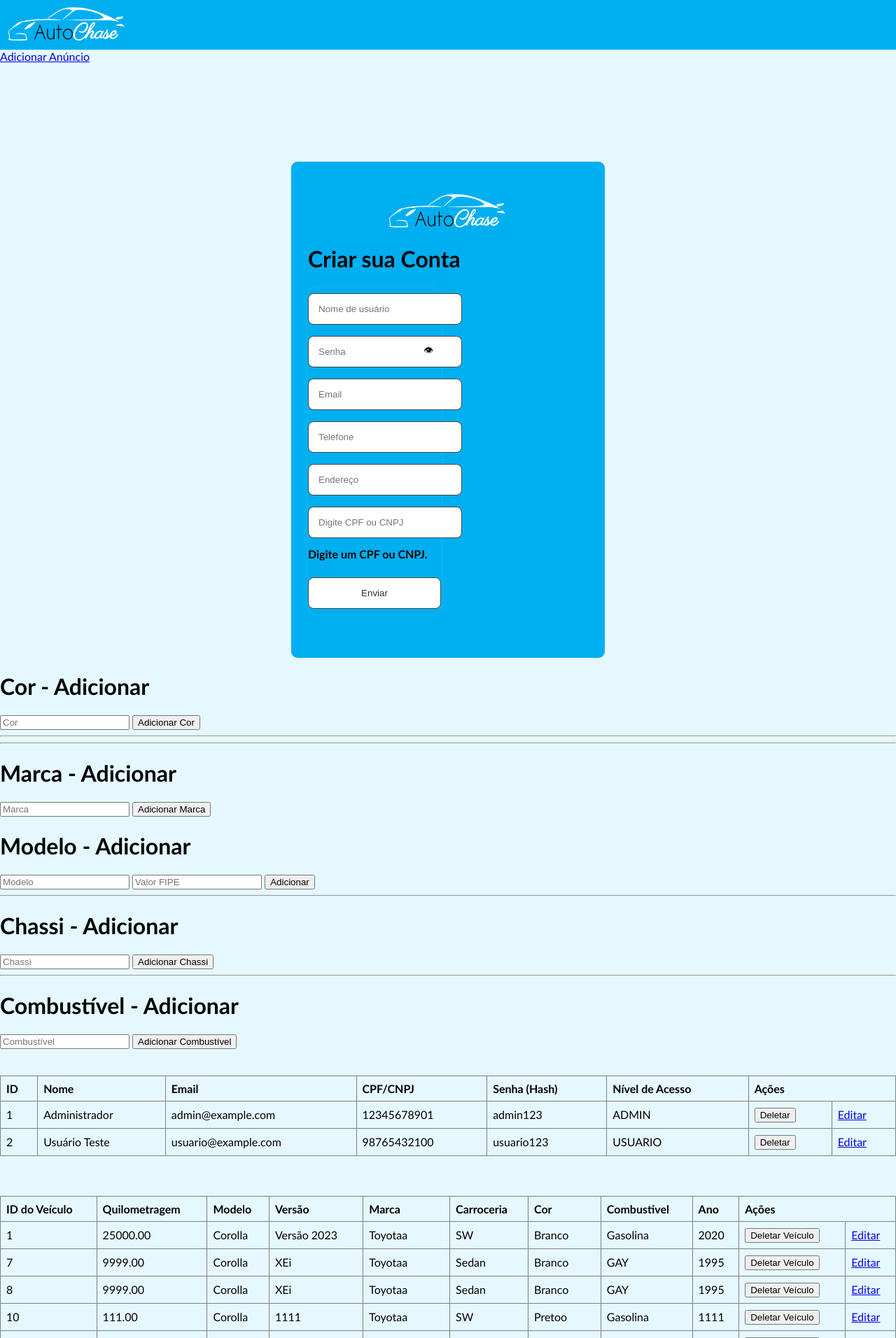
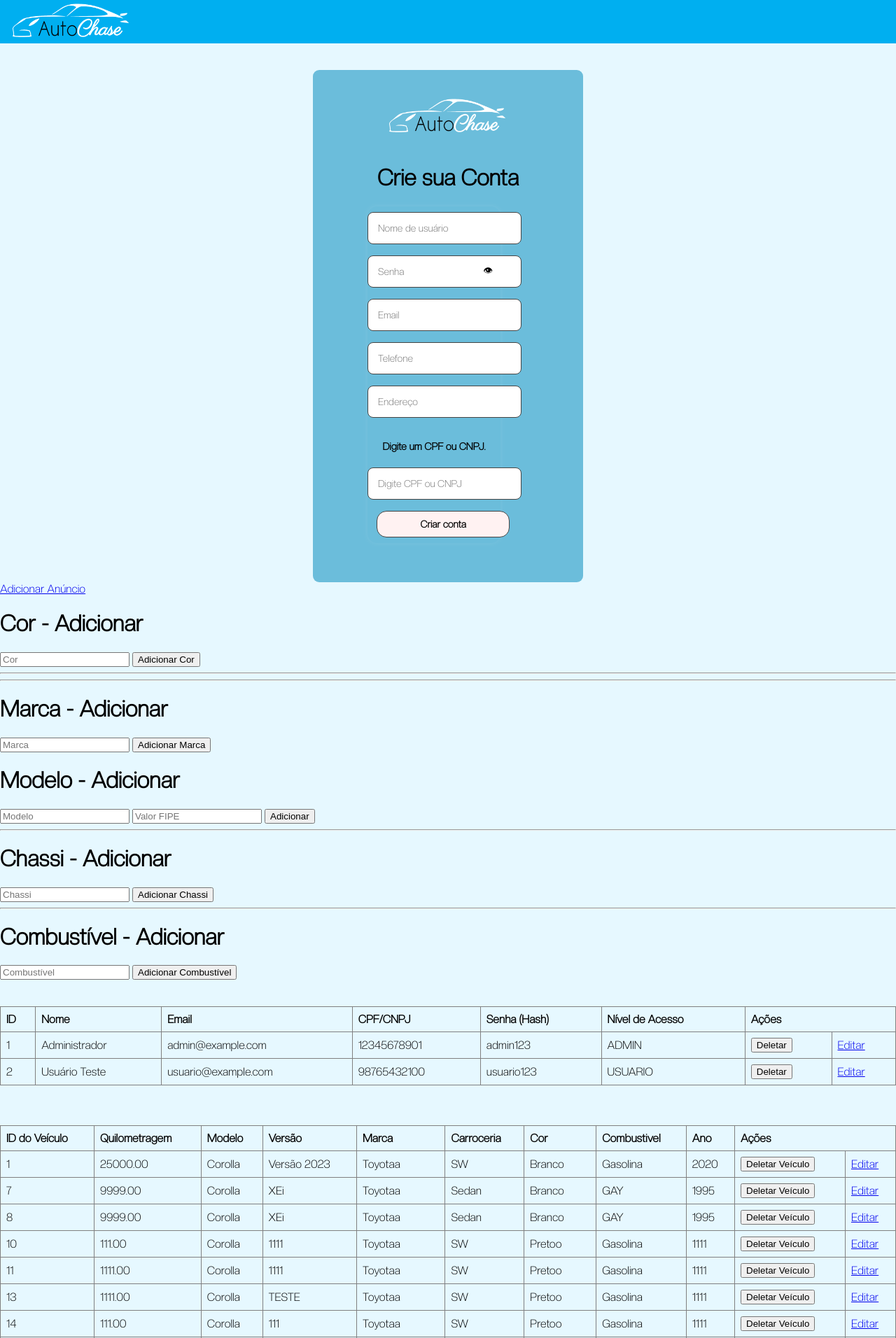
Before and after one commit to OtavioDSP/auto-chase, a PHP site: page / in a window 1280 px wide. Shown: the top 1912 px of the page at 70% size. Run offline with PHP 8.4, Linux system fonts and the light colour scheme; data comes from the database, SQL or seed files in the repository; data that the repository does not hold is empty.

Commit message:
Muitas mudanças no CSS, adicionado uma source para fontes de texto, adicionado guias e notas com informações valiosas de suma importancia pro projeto, mudanças leves no backend no index.php pra finalizar o dia.

```diff
--- a/index.php
+++ b/index.php
@@ -6,6 +6,11 @@
     <meta name="viewport" content="width=device-width, initial-scale=1.0">
     <title>Cadastro Usuário</title>
 </head>
+<!-- inicio das anotacoes do que fazer:
+ futuramente vamos separar essa index da parte de login pra um botao no HEADER,
+ onde vai levar pra uma nova pagina que é somente do login e provavelmente,
+ vamos localizar isso no /src/routes, criar um arquivo ''login.php'' e lá vamo deixar essa parte,
+ depois vamos separando tudo, tudo em 'rotas' diferentes pra ficar bem organizado e nao bagunçar tudo. -->
 <body>
     <header>
         <div class="header-left">
@@ -19,11 +24,11 @@
         <div class="header-right">
         </div>
     </header>
-    <a href="src/routes/anuncio.php">Adicionar Anúncio</a>
+    <!-- inicio do LOGIN -->
     <form action="src/php/global/global.php" method="post">
         <div class="login-container">
             <h5><img src="src/img/autochase logo 911 branco auto preto chase branco sc.png" alt="logo" class="logo"></h5>
-            <h1>Criar sua Conta</h1>
+            <h1>Crie sua Conta</h1>
 
             <div class="form">
                 <input type="text" name="usuario_nome" placeholder="Nome de usuário" required>
@@ -34,15 +39,18 @@
                 <input type="email" name="usuario_email" placeholder="Email" required>
                 <input type="text" name="usuario_telefone" placeholder="Telefone" required>
                 <input type="text" name="usuario_endereco" placeholder="Endereço" required>
+                <br>
+                <!-- troquei tbm o P id resultado pra h3 resultado -->
+                <h3 id="resultado">Digite um CPF ou CNPJ.</h3>
                 <input type="text" id="documento" oninput="verificarDocumento()" name="doc_cpf_cnpj" placeholder="Digite CPF ou CNPJ" required >
-                <p id="resultado">Digite um CPF ou CNPJ.</p>
-
-                <input type="submit" value="Enviar" name="criar_conta">
+                <!-- vou trocar o nome do value="Enviar" para Criar conta, caso de bug volte pro nome anterior -->
+                <input type="submit" placeholder="Criar conta" class="submit" value="Criar conta"  name="criar_conta">
             </div>
             <br><br>
         </div>
     </form>
-
+<!-- fim do LOGIN -->
+ <a href="src/routes/anuncio.php">Adicionar Anúncio</a>
     <form action="src/php/global/global.php" method="POST">
         <h1>Cor - Adicionar</h1>
         <input type="text" placeholder="Cor" name="cor_desc" required>
--- a/src/css/index.css
+++ b/src/css/index.css
@@ -1,46 +1,155 @@
-body{
+/* ==============================================
+   1. Importações e Declarações de Fonte
+   ============================================== */
 
+/* @font-face DEVE sempre vir no TOPO do arquivo */
+@font-face {
+    font-family: 'Creato Display';
+    /* Caminho corrigido para 'voltar' da pasta css */
+    src: url('../font/CreatoDisplay-Light.otf') format('opentype');
+    /* É melhor usar números (300 = Light) */
+    font-weight: 300;
+}
+
+/* ==============================================
+   2. Estilos Gerais (Body, Globais)
+   ============================================== */
+
+body {
     margin: 0;
     padding: 0;
     width: 100%;
-    font-family:'Trebuchet MS', 'Lucida Sans Unicode', 'Lucida Grande', 'Lucida Sans', Arial, sans-serif;
+    font-family: 'Creato Display', sans-serif;
     background-color: #E6F8FF;
 }
-.logo{
+
+.logo {
     height: 48px;
 }
-.login-container{
-    margin: 0 auto;
 
-    margin-top: 5%;
-    background: #5fc2e6;
-    border-radius: 9px;
+/* ==============================================
+   3. Header (Cabeçalho)
+   ============================================== */
 
-    margin-top: 11%;
+header {
     background: #00AFF0;
-    border-radius: 9px;
-    /* background: linear-gradient(to bottom, rgba(255, 255, 150, 0.05), #000);
-    border-radius: 14px; */
-
-    padding: 24px;
-    box-shadow: 0 0 8px rgba(255, 255, 255, 0.1);
-    min-width: 300px;
+    color: #222;
+    display: flex;
+    justify-content: flex-start;
+    align-items: center;
     width: 100%;
-    max-width: 400px;
+    padding: 5px 0px;
+    position: relative;
+    z-index: 100;
 }
 
-.login-container h5{
-        text-align: center;
+.header-left {
+    padding-left: 18px;
 }
 
-#resultado {
-    font-weight: bold;
-    margin-top: 5px;
+.logo-img {
+    width: 100%;
+    height: auto;
+    max-width: 150px;
+    min-width: 50px;
+    display: block;
 }
+
+/* ==============================================
+   4. Componente: Formulário de Login
+   ============================================== */
+
+/* --- O Container Principal --- */
+.login-container {
+    display: flex;
+    flex-direction: column;
+    align-items: center; /* Centraliza os itens (logo, H1, .form) */
+
+    margin: 3% auto 0 auto; /* Simplificado */
+    padding: 18px;
+
+    width: 100%;
+    min-width: 200px;
+    max-width: 350px;
+
+    background: #6bbddb;
+    border-radius: 9px;
+    box-shadow: 0 0 8px rgba(255, 255, 255, 0.1);
+}
+
+.login-container:hover {
+    min-width: 250px;
+    max-width: 550px;
+    transition: 0.5s ease;
+}
+
+.login-container h5 {
+    text-align: center;
+}
+
+/* --- O Bloco do Formulário (.form) --- */
+.form {
+    display: flex;
+    flex-direction: column;
+    gap: 0px; /* 'margin' nos inputs vai controlar o espaço */
+
+    width: 100%;
+    max-width: 190px; /* CORRIGIDO: Ajustei para 190px (igual aos inputs) */
+    min-width: 10px; /* (Isto não é realmente necessário) */
+    position: relative;
+    right: 20px;
+    /* REMOVIDO: O 'position: relative' e 'right: 20px'
+       pois o 'align-items: center' no pai já centraliza o bloco. */
+
+    border-radius: 14px;
+    box-shadow: 0 0 8px rgba(255, 255, 255, 0.1);
+}
+
+.form:hover {
+    max-width: 190px; /* Mantido igual, pois já é o padrão */
+    transition: 0.5s ease;
+    border-radius: 8px;
+}
+
+.form h3 {
+    text-align: center;
+    /* CORRIGIDO: 'size-adjust' não existe.
+       Você provavelmente queria 'font-size'. */
+    font-size: 1.2rem;
+}
+
+/* --- Inputs Gerais & Senha --- */
+.form input, .form select {
+    width: 100%;
+    max-width: 190px;
+    padding: 14px;
+    margin: 8px 0px; /* Controla o espaço entre os inputs */
+
+    /* REMOVIDO: 'max-height: 13px' conflitava com 'padding: 14px'. */
+
+
+    background-color: #ffffff;
+    border: 1px solid #444;
+    color: #2e2e2e;
+    border-radius: 8px;
+    transition: border 0.3s ease, background 0.3s ease;
+    font-size: 14px;
+    font-family: 'Creato Display';
+}
+
 .senha-container {
     position: relative;
-    display: inline-block;
+    /* display: inline-block; (Desnecessário no flex column) */
+    width: 100%; /* Garante que ocupe o espaço */
+    max-width: 190px;
 }
+
+/* O input de senha dentro do container precisa de ajustes
+   para o botão não ficar por cima de um input "menor" */
+.senha-container input {
+    width: 100%; /* Ocupa 100% do container */
+}
+
 .senha-container button {
     position: absolute;
     right: 5px;
@@ -51,55 +160,34 @@ body{
     cursor: pointer;
 }
 
-/*####################################################################*/
-header {
-    background: #00AFF0;
-    color: #222;
-    display: flex;
-    justify-content: flex-start;
+#resultado {
     align-items: center;
+    font-weight: bold;
+    margin-top: 5px;
+    text-align: center; /* Adicionado para centralizar */
+    font-size: 0.9rem;  /* Adicionado para consistência */
+}
+
+/* --- Botão Submit --- */
+.form input[type="submit"] {
     width: 100%;
-    padding: 10px 0px;
-    position:relative;
-    z-index: 100;
+    max-width: 190px; /* Mantido igual aos outros */
+    display:flex;
+    position: relative;
+    padding: 10px;
+    margin: 8px 0px;
+    left:7%;
+    border-radius: 14px;
+    background-color: #fff2f2;
+    color: #000000;
+    font-weight: bold;
+    font-size: 14px;
+    cursor: pointer;
+    transition: background-color 0.3s ease, transform 0.3s ease;
 }
-.header-left{
-    padding-left: 12px;
+
+.form input[type="submit"]:hover {
+    background-color: #ffffff;
+    color: #6bdcff;
+    transform: scale(1.02);
 }
-.logo-img {
-    width: 100%;
-    height: auto;
-    max-width: 150px;
-    min-width: 50px;
-    display: block;
-}
-/* header h1 {
-    font-size: 24px;
-    margin: 0;
-} */
-.form {
-    border-radius: 14px;
-    box-shadow: 0 0 8px rgba(255, 255, 255, 0.1);
-    min-width: 10px;
-    width: 100%;
-    max-width: 190px;
-    align-items: center;
-    gap: 10px;
-
-
-}
-.form h3 {
-    margin-bottom: 16px;
-    color: #ffe600;
-}
-.form input, .form select {
-    width: 100%;
-    max-width: 190px;
-    padding: 14px;
-    margin: 8px 0px;
-    background-color: #ffffff;
-    border: 1px solid #444;
-    color: #2e2e2e;
-    border-radius: 8px;
-    transition: border 0.3s ease, background 0.3s ease;
-}
```
Also changed, not shown: code-notes.md (added, +24 -0 lines), src/font/SIL OPEN FONT LICENSE.txt (added, +93 -0 lines), src/font/CreatoDisplay-Black.otf (added), src/font/CreatoDisplay-BlackItalic.otf (added), src/font/CreatoDisplay-Bold.otf (added), src/font/CreatoDisplay-BoldItalic.otf (added), src/font/CreatoDisplay-ExtraBold.otf (added), src/font/CreatoDisplay-ExtraBoldItalic.otf (added), src/font/CreatoDisplay-Light.otf (added), src/font/CreatoDisplay-LightItalic.otf (added), src/font/CreatoDisplay-Medium.otf (added), src/font/CreatoDisplay-MediumItalic.otf (added), src/font/CreatoDisplay-Regular.otf (added), src/font/CreatoDisplay-RegularItalic.otf (added), 3 more files.
